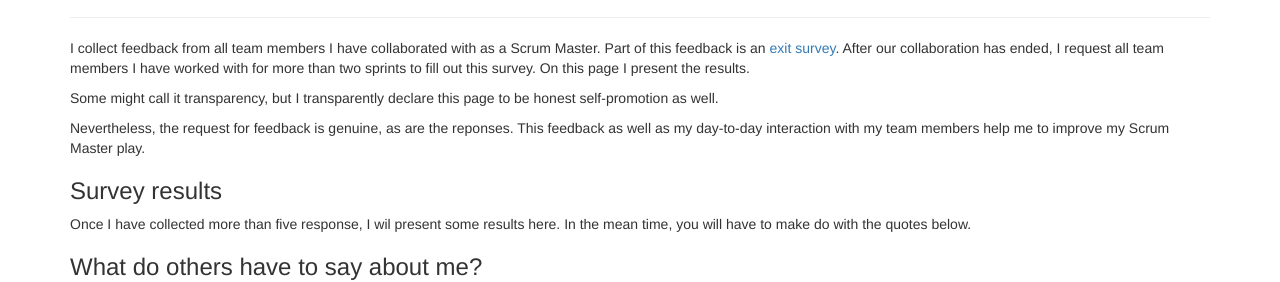
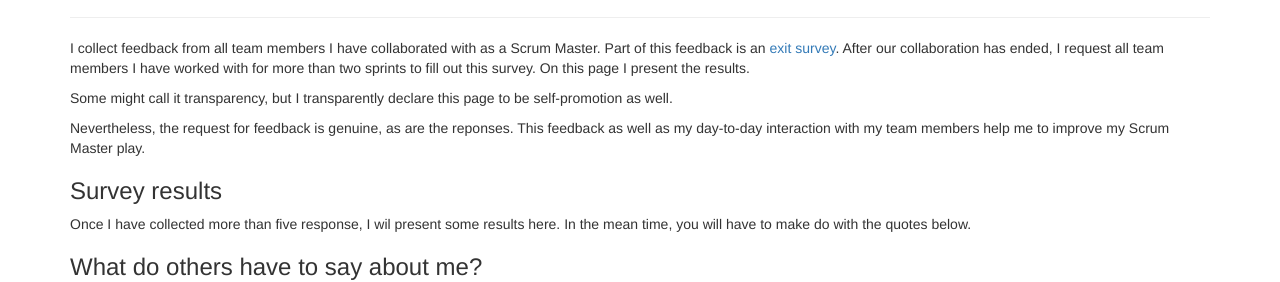
Before and after one commit to serraict/serraict.github.io, a Jekyll site: the page built from pages/responses.md, in a window 1280 px wide. Shown: the part 153-435 px from the top of the page. Built offline with Jekyll 4.4.1, drawn with Linux system fonts in a browser that asks for light colours; nearby versions of some CDN libraries; library files that are not in the unit come from our copies; Markdown is read by kramdown in place of the engine named in the settings.

Commit message:
Spelling

```diff
--- a/_includes/contact.html
+++ b/_includes/contact.html
@@ -14,6 +14,9 @@
         <abbr title="Kamer van koophandel">KvK:</abbr> <a href="http://www.kvk.nl/orderstraat/product-kiezen/?kvknummer=273634790000">27363479</a><br>
         <abbr title="Terms and conditions">Conditions:</abbr> <a href="/assets/Algemene-voorwaarden-Serra-ICT-Diensten.pdf">Terms and conditions (algemene voorwaarden) - pdf</a><br>
       </address>
+
+      {% include banners/linkedin.html %}
+
     </div>
     <div class="col-md-5">
       <a href="https://www.google.nl/maps/place/Serra+ICT+Diensten/@52.0077803,4.3470782,17z/data=!4m2!3m1!1s0x47c5b5c88a896d93:0xd983dc4848d23eb9?hl=en">
--- a/pages/responses.md
+++ b/pages/responses.md
@@ -10,7 +10,7 @@ After our collaboration has ended,
 I request all team members I have worked with for more than two sprints to fill out this survey.
 On this page I present the results.
 
-Some might call it transparency, but I transparently declare this page to be honest self-promotion as well.
+Some might call it transparency, but I transparently declare this page to be self-promotion as well.
 
 Nevertheless, the request for feedback is genuine, as are the reponses.
 This feedback as well as my day-to-day interaction with my team members help me to improve my Scrum Master play.
```
